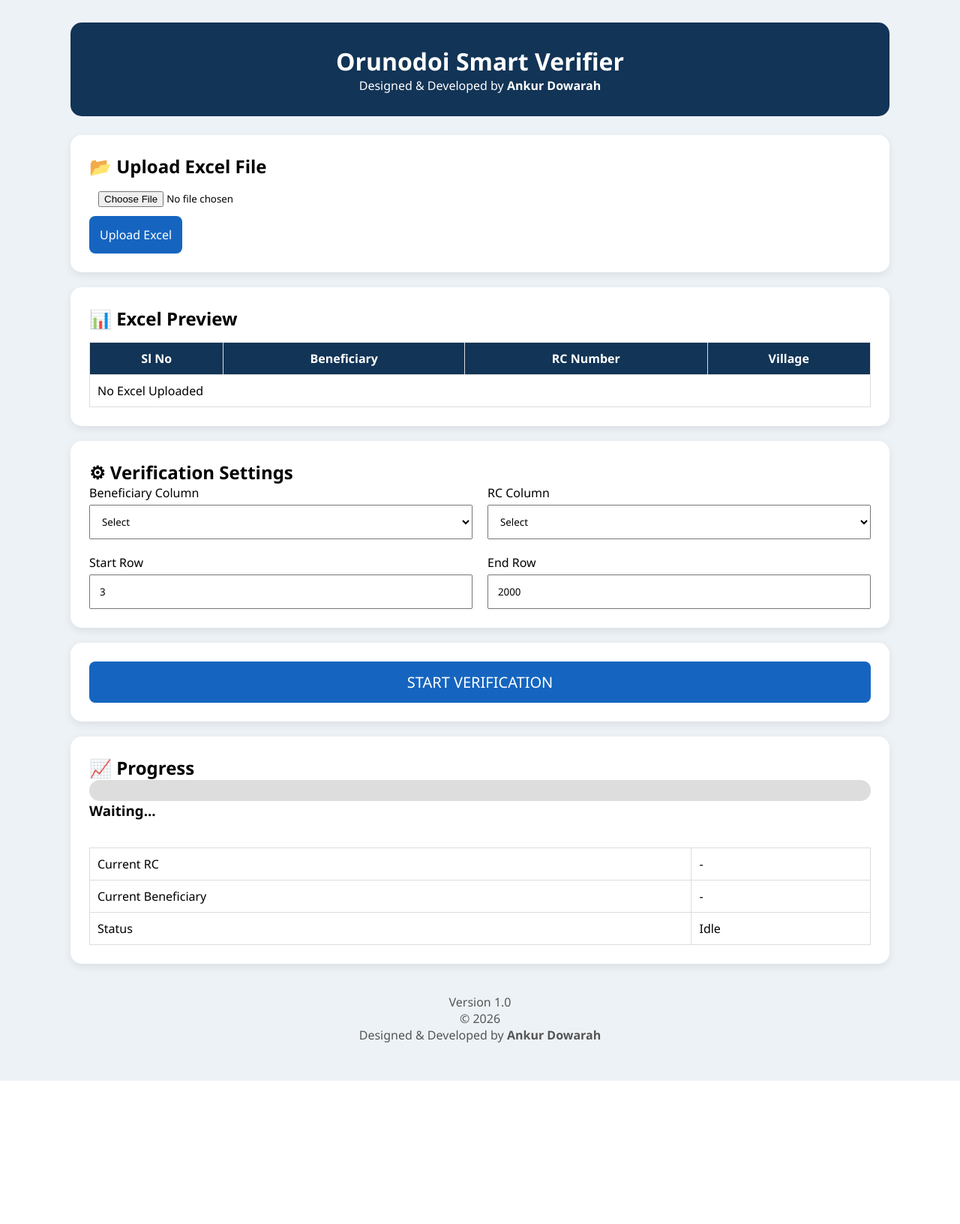
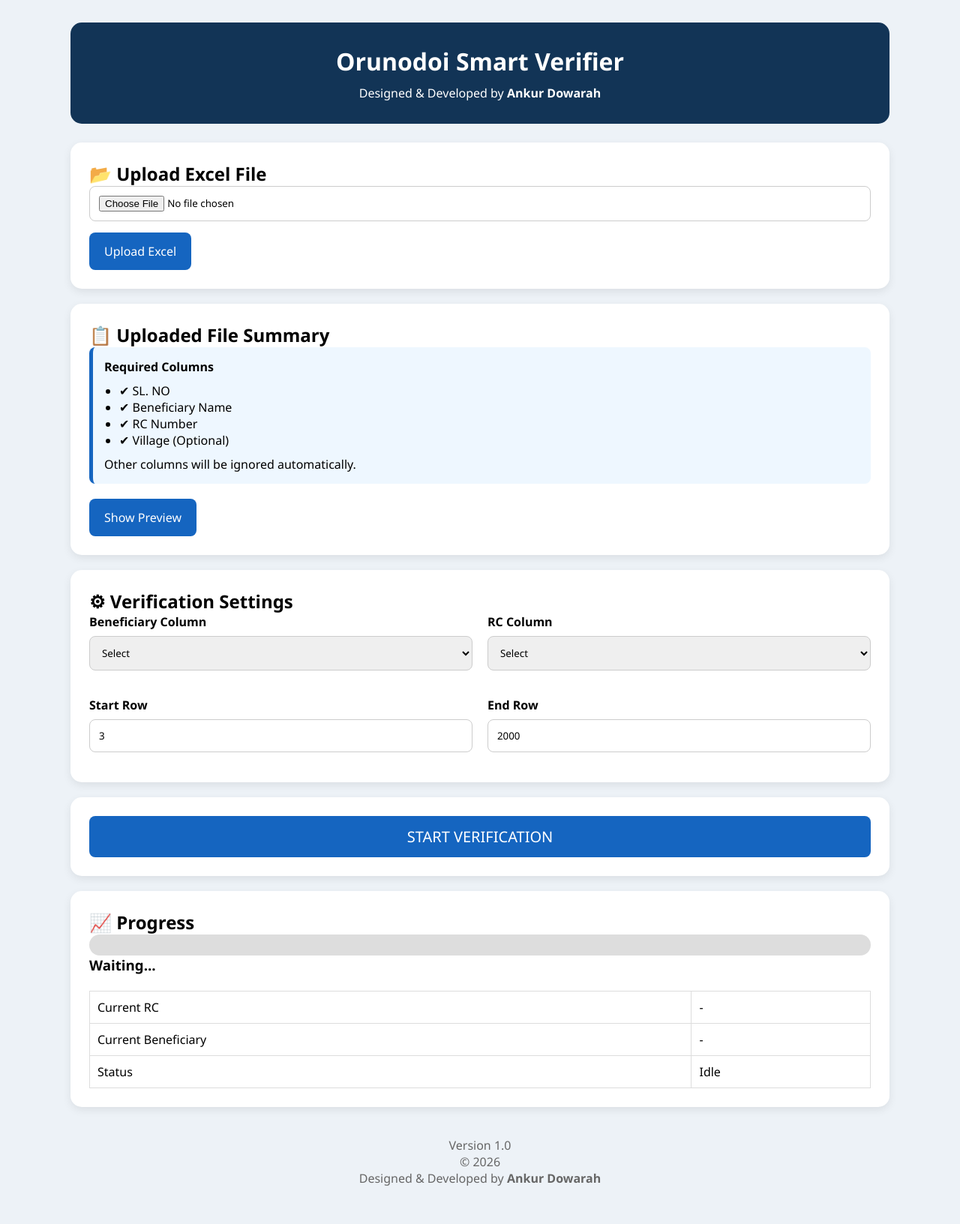
Before and after one commit to cuducracker/OrunodoiVerifier, a Flask app: page / in a window 1280 px wide. Shown: the whole page at 75% size. Before the commit the page ends 1441 px from the top, so only its background shows below. Run offline with Flask 3, Linux system fonts and the light colour scheme.

Commit message:
Create professional frontend dashboard

```diff
--- a/static/css/style.css
+++ b/static/css/style.css
@@ -1,164 +1,158 @@
 *{
-margin:0;
-padding:0;
-box-sizing:border-box;
-font-family:Segoe UI,sans-serif;
+    margin:0;
+    padding:0;
+    box-sizing:border-box;
+    font-family:"Segoe UI",sans-serif;
 }
 
 body{
+    background:#edf2f7;
+}
 
-background:#edf2f7;
+.container{
+    width:90%;
+    max-width:1400px;
+    margin:auto;
+    padding:30px;
+}
+
+header{
+    background:#123456;
+    color:#fff;
+    padding:30px;
+    border-radius:15px;
+    text-align:center;
+    margin-bottom:25px;
+}
+
+header p{
+    margin-top:10px;
+}
+
+.card{
+    background:#fff;
+    padding:25px;
+    margin-bottom:20px;
+    border-radius:15px;
+    box-shadow:0 4px 12px rgba(0,0,0,.08);
+}
+
+.grid{
+    display:grid;
+    grid-template-columns:1fr 1fr;
+    gap:20px;
+}
+
+label{
+    display:block;
+    font-weight:600;
+    margin-bottom:8px;
+}
+
+input,
+select{
+    width:100%;
+    padding:12px;
+    border:1px solid #ccc;
+    border-radius:8px;
+    margin-bottom:15px;
+}
+
+button{
+    padding:14px 20px;
+    background:#1565c0;
+    color:#fff;
+    border:none;
+    border-radius:8px;
+    cursor:pointer;
+    font-size:16px;
+    transition:.2s;
+}
+
+button:hover{
+    background:#0d47a1;
+}
+
+.startBtn{
+    width:100%;
+    font-size:20px;
+}
+
+.progress{
+    background:#ddd;
+    height:28px;
+    border-radius:50px;
+    overflow:hidden;
+}
+
+.progressBar{
+    width:0%;
+    height:100%;
+    background:#2e7d32;
+    transition:.3s;
+}
+
+.info-box{
+    background:#eef7ff;
+    border-left:5px solid #1565c0;
+    padding:15px;
+    border-radius:8px;
+    margin-bottom:20px;
+}
+
+.info-box ul{
+    margin:10px 0 10px 20px;
+}
+
+#previewContainer{
+    display:none;
+    margin-top:20px;
+    overflow:auto;
+    max-height:450px;
+    border:1px solid #ddd;
+    border-radius:10px;
+}
+
+table{
+    width:100%;
+    border-collapse:collapse;
+    min-width:900px;
+}
+
+th,
+td{
+    border:1px solid #ddd;
+    padding:10px;
+    white-space:nowrap;
+}
+
+th{
+    background:#123456;
+    color:#fff;
+    position:sticky;
+    top:0;
+}
+
+footer{
+    text-align:center;
+    color:#666;
+    padding:20px;
+}
+
+@media(max-width:768px){
+
+.grid{
+
+grid-template-columns:1fr;
 
 }
 
 .container{
 
-width:90%;
+width:96%;
 
-margin:auto;
-
-padding:30px;
+padding:15px;
 
 }
 
-header{
-
-background:#123456;
-
-color:white;
-
-padding:30px;
-
-border-radius:15px;
-
-text-align:center;
-
-margin-bottom:25px;
-
 }
-
-.card{
-
-background:white;
-
-padding:25px;
-
-margin-bottom:20px;
-
-border-radius:15px;
-
-box-shadow:0 4px 12px rgba(0,0,0,.08);
-
-}
-
-.grid{
-
-display:grid;
-
-grid-template-columns:1fr 1fr;
-
-gap:20px;
-
-}
-
-input,select{
-
-width:100%;
-
-padding:12px;
-
-margin-top:5px;
-
-}
-
-button{
-
-padding:14px;
-
-background:#1565c0;
-
-color:white;
-
-border:none;
-
-cursor:pointer;
-
-border-radius:8px;
-
-font-size:16px;
-
-}
-
-button:hover{
-
-background:#0d47a1;
-
-}
-
-.startBtn{
-
-width:100%;
-
-font-size:20px;
-
-}
-
-.progress{
-
-background:#ddd;
-
-height:28px;
-
-border-radius:50px;
-
-overflow:hidden;
-
-}
-
-.progressBar{
-
-height:100%;
-
-width:0%;
-
-background:#2e7d32;
-
-transition:.3s;
-
-}
-
-table{
-
-width:100%;
-
-border-collapse:collapse;
-
-margin-top:15px;
-
-}
-
-th,td{
-
-border:1px solid #ddd;
-
-padding:10px;
-
-}
-
-th{
-
-background:#123456;
-
-color:white;
-
-}
-
-footer{
-
-text-align:center;
-
-padding:20px;
-
-color:#555;
-
-}
--- a/static/js/script.js
+++ b/static/js/script.js
@@ -1,12 +1,30 @@
 const uploadBtn = document.getElementById("uploadBtn");
-
 const fileInput = document.getElementById("excelFile");
 
-uploadBtn.addEventListener(
+const toggle = document.getElementById("togglePreview");
+const preview = document.getElementById("previewContainer");
 
-    "click",
+toggle.addEventListener("click", () => {
 
-    async () => {
+    if (preview.style.display === "none" || preview.style.display === "") {
+
+        preview.style.display = "block";
+
+        toggle.textContent = "Hide Preview";
+
+    }
+
+    else {
+
+        preview.style.display = "none";
+
+        toggle.textContent = "Show Preview";
+
+    }
+
+});
+
+uploadBtn.addEventListener("click", async () => {
 
     if (fileInput.files.length === 0) {
 
@@ -18,27 +36,15 @@ uploadBtn.addEventListener(
 
     const formData = new FormData();
 
-        formData.append(
+    formData.append("file", fileInput.files[0]);
 
-            "file",
-
-            fileInput.files[0]
-
-        );
-
-        const response = await fetch(
-
-            "/upload",
-
-            {
+    const response = await fetch("/upload", {
 
         method: "POST",
 
         body: formData
 
-            }
-
-        );
+    });
 
     const data = await response.json();
 
@@ -50,42 +56,31 @@ uploadBtn.addEventListener(
 
     }
 
-        buildPreview(
+    buildPreview(data.preview);
 
-            data.preview
+    if (data.columns) {
 
-        );
-
-        buildColumns(
-
-            data.columns
-
-        );
+        buildColumns(data.columns);
 
     }
 
-);
-
+});
 
 function buildPreview(rows) {
 
-    const tbody = document.querySelector(
-
-        "#previewTable tbody"
-
-    );
+    const tbody = document.querySelector("#previewTable tbody");
 
     tbody.innerHTML = "";
 
     rows.forEach(row => {
 
-        let tr = document.createElement("tr");
+        const tr = document.createElement("tr");
 
         row.forEach(cell => {
 
-            let td = document.createElement("td");
+            const td = document.createElement("td");
 
-            td.innerText = cell;
+            td.textContent = cell;
 
             tr.appendChild(td);
 
@@ -97,34 +92,25 @@ function buildPreview(rows) {
 
 }
 
-
 function buildColumns(columns) {
 
-    const beneficiary = document.getElementById(
+    const beneficiary = document.getElementById("beneficiaryColumn");
+    const rc = document.getElementById("rcColumn");
 
-        "beneficiaryColumn"
+    if (!beneficiary || !rc) {
 
-    );
+        return;
 
-    const rc = document.getElementById(
-
-        "rcColumn"
-
-    );
+    }
 
     beneficiary.innerHTML = "";
-
     rc.innerHTML = "";
 
     columns.forEach(column => {
 
-        beneficiary.innerHTML +=
+        beneficiary.innerHTML += `<option value="${column}">${column}</option>`;
 
-        `<option>${column}</option>`;
-
-        rc.innerHTML +=
-
-        `<option>${column}</option>`;
+        rc.innerHTML += `<option value="${column}">${column}</option>`;
 
     });
 
--- a/templates/index.html
+++ b/templates/index.html
@@ -39,41 +39,51 @@
 
     <div class="card">
 
-        <h2>📊 Excel Preview</h2>
+    <h2>📋 Uploaded File Summary</h2>
+
+    <div class="info-box">
+
+        <p>
+            <b>Required Columns</b>
+        </p>
+
+        <ul>
+
+            <li>✔ SL. NO</li>
+
+            <li>✔ Beneficiary Name</li>
+
+            <li>✔ RC Number</li>
+
+            <li>✔ Village (Optional)</li>
+
+        </ul>
+
+        <p>
+
+            Other columns will be ignored automatically.
+
+        </p>
+
+    </div>
+
+    <button id="togglePreview">
+
+        Show Preview
+
+    </button>
+
+    <div id="previewContainer" style="display:none;overflow:auto;max-height:350px;">
 
         <table id="previewTable">
 
-            <thead>
+            <thead></thead>
 
-            <tr>
-
-                <th>Sl No</th>
-
-                <th>Beneficiary</th>
-
-                <th>RC Number</th>
-
-                <th>Village</th>
-
-            </tr>
-
-            </thead>
-
-            <tbody>
-
-            <tr>
-
-                <td colspan="4">
-
-                    No Excel Uploaded
-
-                </td>
-
-            </tr>
-
-            </tbody>
+            <tbody></tbody>
 
         </table>
+
+    </div>
 
     </div>
 
```
Lines whose indentation alone changed are shown as unchanged.
